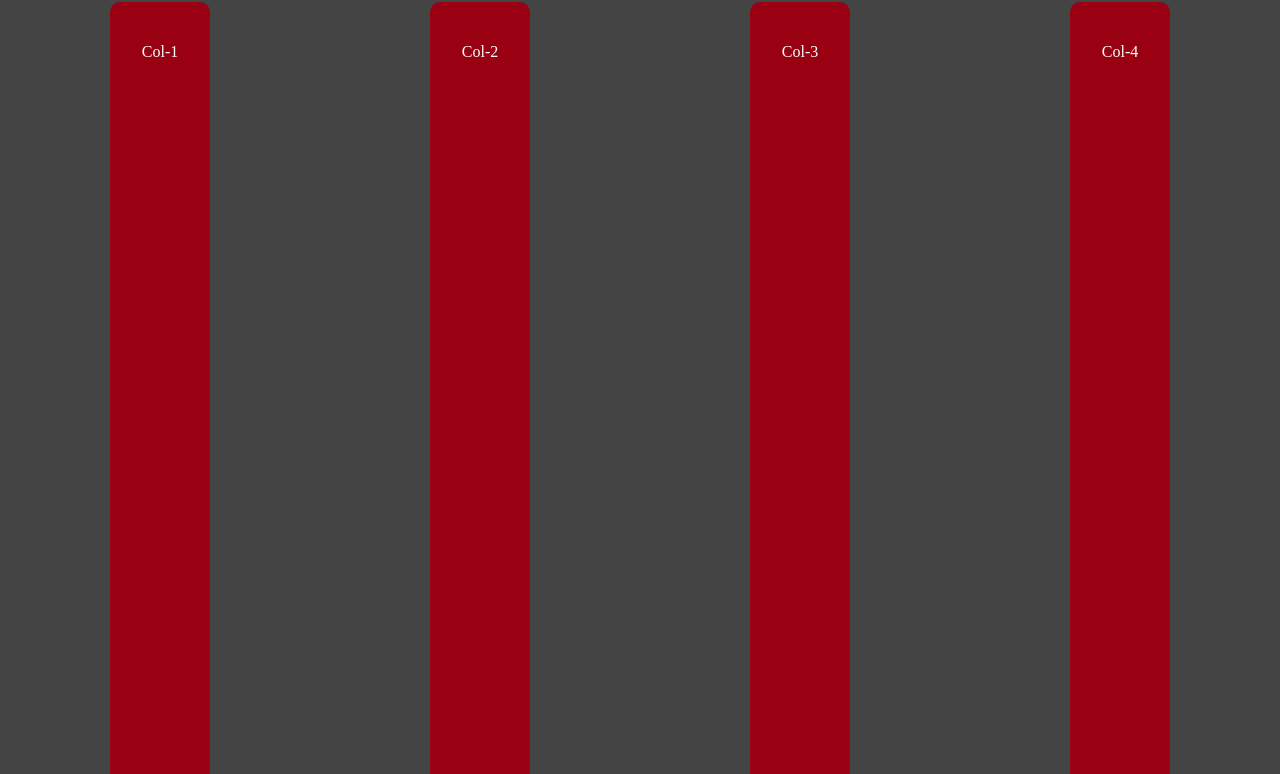
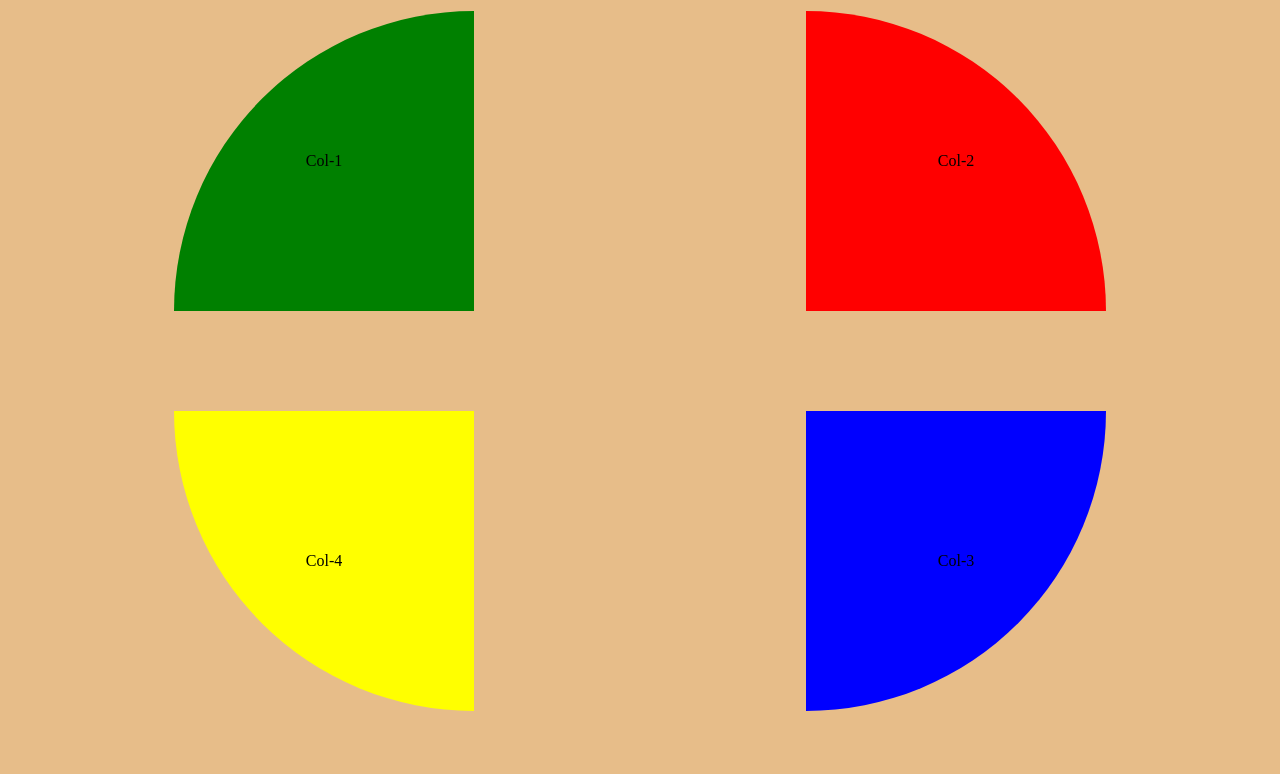
Before and after one commit to Mikhaska/project1-misha, a plain HTML site: page index.html in a window 1280 px wide. Shown: the part 164-938 px from the top of the page. Drawn offline with Linux system fonts and the light colour scheme.

Commit message:
2nd updating files

```diff
--- a/index.html
+++ b/index.html
@@ -13,16 +13,16 @@
     <header>
         <h1>Simon</h1>
     </header>
-
+<!-- Creating a game field -->
     <main>
-        <section>Col-1</section>
-        <section>Col-2</section>
-        <section>Col-3</section>
-        <section>Col-4</section>
+        <div><section class="col-1">Col-1</section>
+             <section class="col-4">Col-4</section></div>
+        <div><section class="col-2">Col-2</section>
+             <section class="col-3">Col-3</section></div>
     </main>
-
+<!-- The End of creating a game field -->
     <footer>
-
+<p>ggg</p>
     </footer>
 </body>
 </html>
--- a/style.css
+++ b/style.css
@@ -1,8 +1,9 @@
 @import url('https://fonts.googleapis.com/css?family=Berkshire+Swash&subset=latin-ext');
-body { margin: 0;
-    background-color: rgb(231, 189, 137);
+
+body {
+    background-color: #e7bd89;
 }
-h1{
+h1{ margin: .5em;
     font-size: 112px;
     font-family: 'Berkshire Swash', cursive;
 }
@@ -12,20 +13,63 @@ header{
     text-align: center;
 }
 main{
-    background-color: #444444;
+    background-color: #e7bd89;
     min-height: 100vh;
     margin: 0 auto;
     display: flex;
     flex-direction: row;
     justify-content: space-around;
+}
+div {
+    /* margin: auto; */
+    display: flex;
+    flex-direction: column;
+    justify-content: space-around;
+}
+p {text-align: center;}
 
+section {
+ /* width: 50%;
+    height: 50
+    position: absolute;
+    bottom: 200px;
+    background: #6b3b3b;
+    border-radius: 50%;
+    z-index: 2; */
+    display: flex;
+    flex-direction: row;
+    justify-content: space-around;
 }
-section {
-  width: 100px;
-  background: #990012;
-  color: #FFFFFF;
-  border-radius: 10px;
-  margin: 5px;
-  text-align: center;
-  line-height: 100px;
+
+.col-1 {
+    width: 300px;
+    height: 300px;
+    background: green;
+    border-radius: 100% 0 0 0;
+    text-align: center;
+    line-height: 300px;
 }
+.col-2 {
+    width: 300px;
+    height: 300px;
+    background: red;
+    border-radius: 0 100% 0 0;
+    text-align: center;
+    line-height: 300px;
+}
+.col-3 {
+    width: 300px;
+    height: 300px;
+    background: blue;
+    border-radius: 0 0 100% 0;
+    text-align: center;
+    line-height: 300px;
+}
+.col-4 {
+    width: 300px;
+    height: 300px;
+    background: yellow;
+    border-radius: 0 0 0 100%;
+    text-align: center;
+    line-height: 300px;
+}
```
